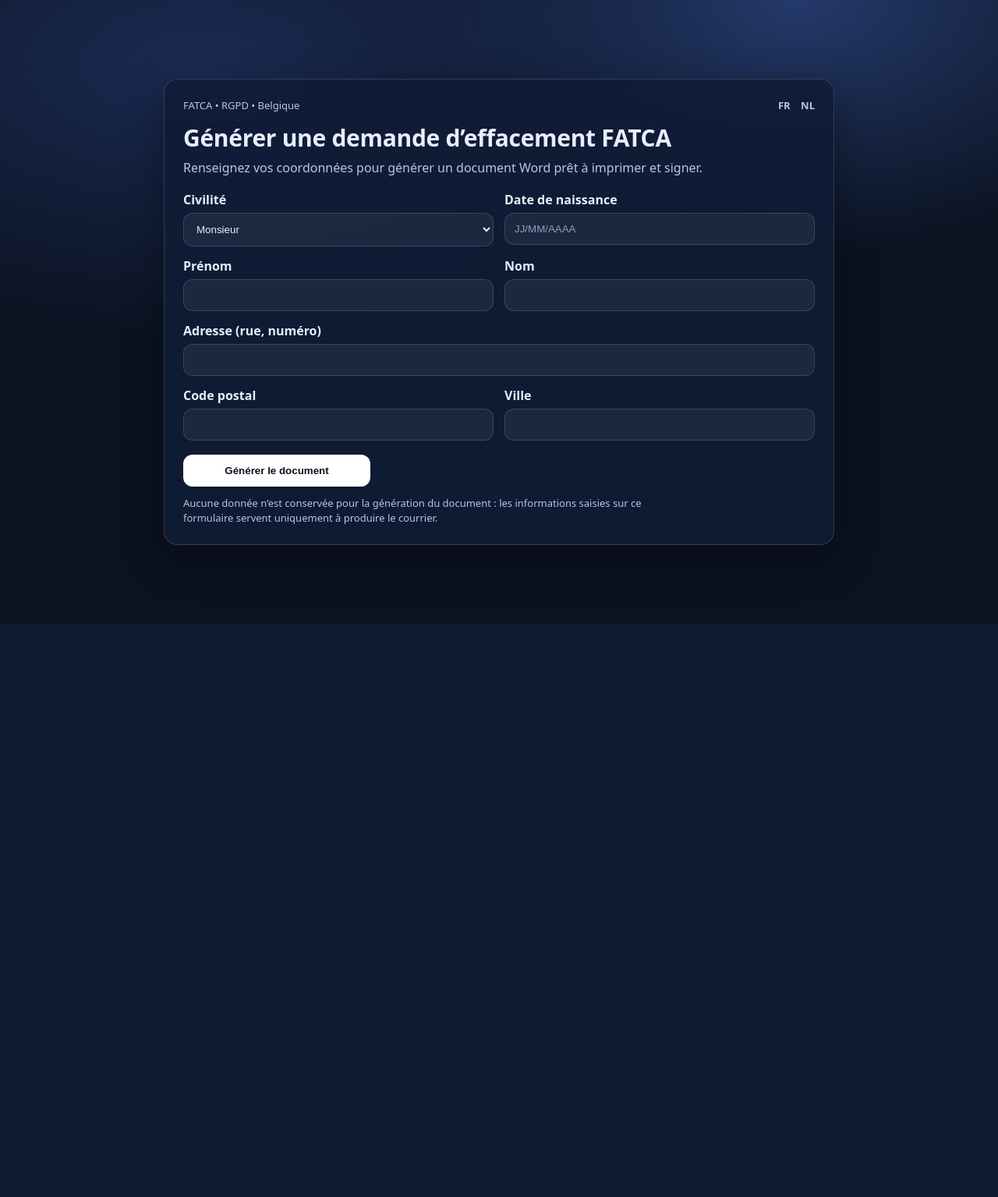
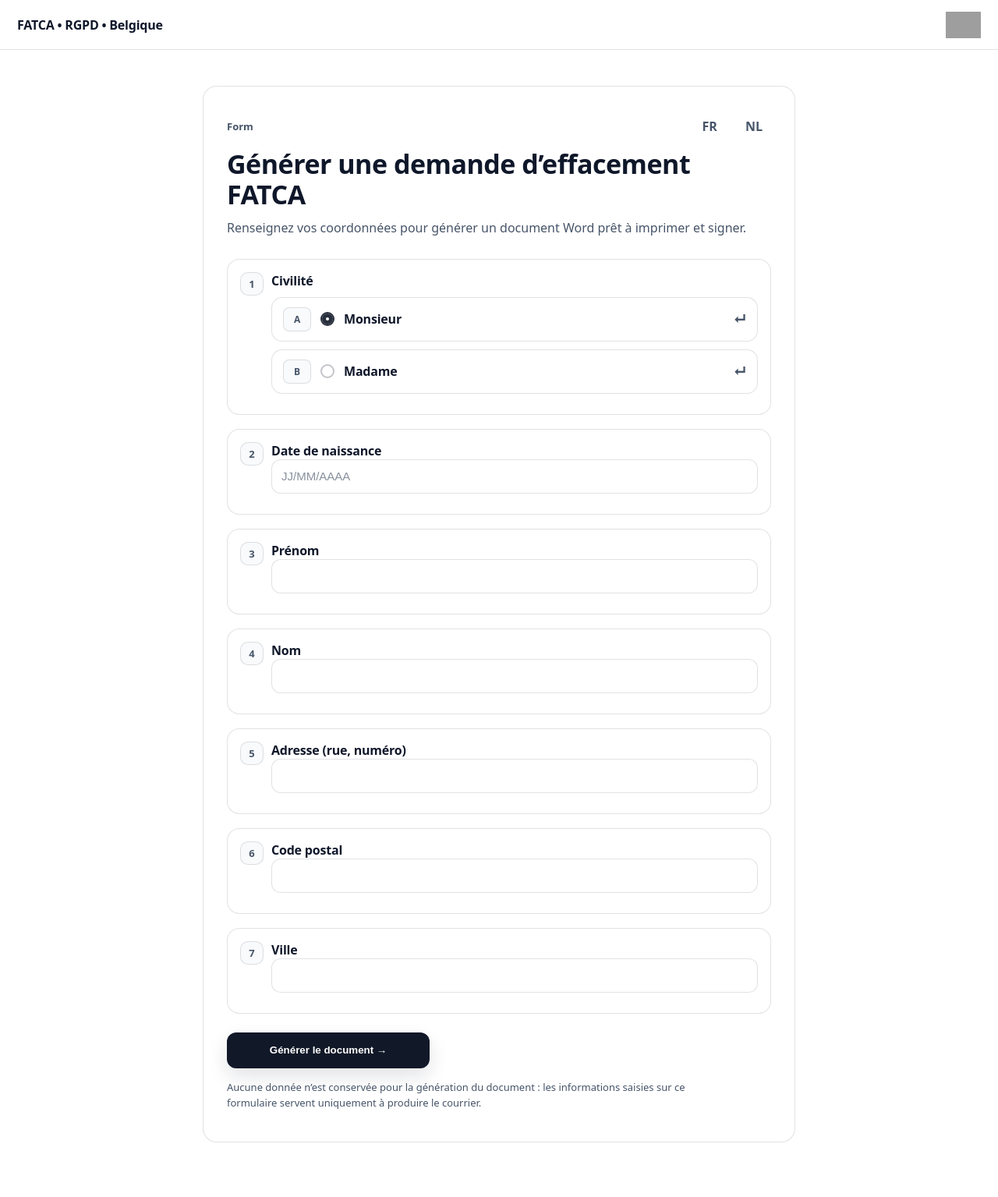
Before and after one commit to lehagrefabien-commits/fatca-application, a Flask app: page /fr in a window 1280 px wide. Shown: the whole page at 78% size. Before the commit the page ends 800 px from the top, so only its background shows below. Run offline with Flask 3, Linux system fonts and the light colour scheme; some libraries are stand-ins or nearby versions; grey boxes are pictures that could not be loaded.

Commit message:
Update form.html

```diff
--- a/templates/form.html
+++ b/templates/form.html
@@ -4,100 +4,237 @@
   <meta charset="utf-8">
   <meta name="viewport" content="width=device-width, initial-scale=1">
   <title>{{ t.title }}</title>
+
   <style>
     :root{
-      --bg:#0b1220; --card:#111c36; --text:#e8eefc; --muted:#b8c6e6; --border:rgba(255,255,255,0.14);
-      --white:#ffffff;
+      --bg:#ffffff;
+      --text:#0f172a;
+      --muted:#475569;
+      --line: rgba(15, 23, 42, 0.12);
+      --soft: rgba(15, 23, 42, 0.05);
+      --btn:#111827;
+      --btnText:#ffffff;
+      --focus: rgba(99, 102, 241, 0.25);
     }
     *{ box-sizing:border-box; }
     body{
       margin:0;
       font-family: ui-sans-serif, system-ui, -apple-system, Segoe UI, Roboto, Arial;
-      background: radial-gradient(1200px 600px at 20% 10%, #1a2a52 0%, transparent 60%),
-                  radial-gradient(1000px 600px at 80% 0%, #243a6b 0%, transparent 55%),
-                  var(--bg);
+      background: var(--bg);
       color: var(--text);
-      min-height: 100vh;
+      min-height:100vh;
+    }
+    .topbar{
+      height:64px;
+      display:flex;
+      align-items:center;
+      justify-content:space-between;
+      padding: 0 22px;
+      border-bottom: 1px solid var(--line);
+    }
+    .brand{
+      font-weight:800;
+      letter-spacing:-0.2px;
+    }
+    .logo{
+      height:34px;
+      width:auto;
+      display:block;
+    }
+    .wrap{
+      max-width: 980px;
+      margin: 0 auto;
+      padding: 46px 22px 70px 22px;
+    }
+    .card{
+      max-width: 760px;
+      margin: 0 auto;
+      padding: 40px 30px;
+      border: 1px solid var(--line);
+      border-radius: 18px;
+      background:#fff;
+    }
+    .topline{
+      display:flex;
+      justify-content:space-between;
+      align-items:center;
+      gap:12px;
+      margin-bottom: 18px;
+    }
+    .langlinks a{
+      text-decoration:none;
+      color: var(--muted);
+      font-weight: 800;
+      margin-left: 10px;
+      padding: 6px 10px;
+      border-radius: 10px;
+      border: 1px solid transparent;
+    }
+    .langlinks a:hover{
+      border-color: var(--line);
+      background: #f8fafc;
+    }
+    h1{
+      margin:0 0 10px 0;
+      font-size: clamp(24px, 3vw, 34px);
+      line-height:1.15;
+      letter-spacing:-0.5px;
+    }
+    .sub{
+      margin:0 0 26px 0;
+      color: var(--muted);
+      font-size: 16px;
+      line-height:1.65;
+      max-width: 75ch;
+    }
+
+    form{ display:grid; gap: 18px; }
+
+    .q{
+      padding: 16px;
+      border-radius: 16px;
+      border: 1px solid var(--line);
+      background: #fff;
+    }
+    .qhead{
+      display:flex;
+      align-items:flex-start;
+      gap: 10px;
+      margin-bottom: 10px;
+    }
+    .qnum{
+      flex:0 0 auto;
+      width: 30px;
+      height: 30px;
+      border-radius: 10px;
       display:flex;
       align-items:center;
       justify-content:center;
-      padding: 28px 16px;
+      font-weight:900;
+      background:#f8fafc;
+      border: 1px solid var(--line);
+      color: var(--muted);
+      font-size: 13px;
     }
-    .wrap{ width:100%; max-width: 860px; }
-    .card{
-      background: rgba(17,28,54,0.88);
-      border: 1px solid var(--border);
-      border-radius: 18px;
-      padding: 24px;
-      box-shadow: 0 18px 50px rgba(0,0,0,0.35);
-      backdrop-filter: blur(6px);
+    label{
+      display:block;
+      font-weight: 800;
+      font-size: 16px;
+      letter-spacing:-0.2px;
     }
-    h1{ margin:0 0 6px 0; font-size: clamp(22px, 3vw, 30px); letter-spacing:-0.3px; }
-    .sub{ margin:0 0 18px 0; color: var(--muted); max-width: 80ch; line-height:1.5; }
-    form{ display:grid; gap: 14px; }
-    .grid{
-      display:grid;
-      grid-template-columns: 1fr 1fr;
-      gap: 14px;
-    }
-    label{ display:block; font-weight: 700; margin-bottom: 6px; }
+
     input, select{
       width:100%;
-      padding: 12px 12px;
+      height: 44px;
+      padding: 0 12px;
       border-radius: 12px;
-      border: 1px solid var(--border);
-      background: rgba(255,255,255,0.06);
+      border: 1px solid var(--line);
+      background: #fff;
       color: var(--text);
       outline: none;
+      font-size: 15px;
     }
-    input::placeholder{ color: rgba(184,198,230,0.75); }
-    .full{ grid-column: 1 / -1; }
+    input:focus, select:focus{
+      box-shadow: 0 0 0 6px var(--focus);
+      border-color: rgba(99,102,241,0.35);
+    }
+    input::placeholder{ color: rgba(71,85,105,0.65); }
+
+    /* “Typeform-like” choix civilité */
+    .choices{
+      display:grid;
+      gap: 10px;
+      margin-top: 10px;
+    }
+    .choice{
+      display:flex;
+      align-items:center;
+      justify-content:space-between;
+      padding: 12px 14px;
+      border-radius: 14px;
+      border: 1px solid var(--line);
+      background:#fff;
+      cursor:pointer;
+      user-select:none;
+      transition: transform .06s ease, box-shadow .12s ease;
+    }
+    .choice:hover{
+      transform: translateY(-1px);
+      box-shadow: 0 10px 24px rgba(15,23,42,0.08);
+    }
+    .choice-left{
+      display:flex; align-items:center; gap: 12px;
+      font-weight: 800;
+    }
+    .kbd{
+      font-weight:900;
+      font-size: 12px;
+      border: 1px solid var(--line);
+      border-radius: 8px;
+      padding: 6px 8px;
+      color: var(--muted);
+      background: #f8fafc;
+      min-width: 36px;
+      text-align:center;
+    }
+    .radioDot{
+      width: 18px; height: 18px;
+      border-radius: 999px;
+      border: 2px solid rgba(15,23,42,0.25);
+      background:#fff;
+    }
+    input[type="radio"]{ display:none; }
+    input[type="radio"]:checked + .choice .radioDot{
+      border-color: rgba(17,24,39,0.9);
+      box-shadow: inset 0 0 0 5px rgba(17,24,39,0.9);
+    }
+
     .actions{
-      display:flex; flex-wrap:wrap; gap: 12px; align-items:center; margin-top: 4px;
+      display:flex;
+      gap: 14px;
+      align-items:center;
+      flex-wrap:wrap;
+      margin-top: 6px;
     }
     button{
-      appearance:none;
-      border: 1px solid rgba(255,255,255,0.6);
-      background: var(--white);
-      color: #0b1220;
-      font-weight: 800;
-      padding: 12px 16px;
+      height: 46px;
+      padding: 0 18px;
       border-radius: 12px;
+      border: 1px solid rgba(17,24,39,0.95);
+      background: var(--btn);
+      color: var(--btnText);
+      font-weight: 900;
       cursor:pointer;
-      min-width: 240px;
+      min-width: 260px;
+      box-shadow: 0 10px 24px rgba(15,23,42,0.12);
     }
     button:hover{ opacity: 0.95; }
+
     .note{
       color: var(--muted);
       font-size: 13px;
-      line-height: 1.45;
+      line-height: 1.55;
       max-width: 80ch;
     }
-    .topline{
-      display:flex; justify-content:space-between; gap: 10px; align-items:center;
-      margin-bottom: 12px;
-      color: var(--muted);
-      font-size: 13px;
-    }
-    .langlinks a{
-      color: var(--muted);
-      text-decoration:none;
-      margin-left: 10px;
-      font-weight: 800;
-    }
-    .langlinks a:hover{ text-decoration: underline; }
+
     @media (max-width: 760px){
-      .grid{ grid-template-columns: 1fr; }
-      button{ width:100%; }
+      .card{ padding: 28px 18px; }
+      button{ width:100%; min-width: 0; }
     }
   </style>
 </head>
+
 <body>
+  <div class="topbar">
+    <div class="brand">FATCA • RGPD • Belgique</div>
+    <img class="logo" src="/static/aaa-logo.png" alt="AAA">
+  </div>
+
   <div class="wrap">
     <div class="card">
 
       <div class="topline">
-        <div>FATCA • RGPD • Belgique</div>
+        <div style="color:var(--muted); font-weight:800; font-size:13px;">Form</div>
         <div class="langlinks">
           <a href="/fr">FR</a>
           <a href="/nl">NL</a>
@@ -110,48 +247,110 @@
       <form method="post" action="/generate">
         <input type="hidden" name="lang" value="{{ lang }}">
 
-        <div class="grid">
-          <div>
+        <!-- Q1 Civilité -->
+        <div class="q">
+          <div class="qhead">
+            <div class="qnum">1</div>
+            <div style="width:100%;">
               <label>{{ t.civilite }}</label>
-            <select name="civilite" required>
-              <option value="H">{{ t.monsieur }}</option>
-              <option value="F">{{ t.madame }}</option>
-            </select>
+
+              <div class="choices">
+                <label>
+                  <input type="radio" name="civilite" value="H" checked>
+                  <div class="choice">
+                    <div class="choice-left">
+                      <div class="kbd">A</div>
+                      <div class="radioDot"></div>
+                      <div>{{ t.monsieur }}</div>
+                    </div>
+                    <div style="color:var(--muted); font-weight:900;">↵</div>
+                  </div>
+                </label>
+
+                <label>
+                  <input type="radio" name="civilite" value="F">
+                  <div class="choice">
+                    <div class="choice-left">
+                      <div class="kbd">B</div>
+                      <div class="radioDot"></div>
+                      <div>{{ t.madame }}</div>
+                    </div>
+                    <div style="color:var(--muted); font-weight:900;">↵</div>
+                  </div>
+                </label>
+              </div>
+            </div>
+          </div>
         </div>
 
-          <div>
+        <!-- Q2 Date naissance -->
+        <div class="q">
+          <div class="qhead">
+            <div class="qnum">2</div>
+            <div style="width:100%;">
               <label>{{ t.date_naissance }}</label>
               <input name="date_naissance" placeholder="{{ t.date_naissance_ph }}" required>
             </div>
+          </div>
+        </div>
 
-          <div>
+        <!-- Q3 Prénom -->
+        <div class="q">
+          <div class="qhead">
+            <div class="qnum">3</div>
+            <div style="width:100%;">
               <label>{{ t.prenom }}</label>
               <input name="prenom" required>
             </div>
+          </div>
+        </div>
 
-          <div>
+        <!-- Q4 Nom -->
+        <div class="q">
+          <div class="qhead">
+            <div class="qnum">4</div>
+            <div style="width:100%;">
               <label>{{ t.nom }}</label>
               <input name="nom" required>
             </div>
+          </div>
+        </div>
 
-          <div class="full">
+        <!-- Q5 Adresse -->
+        <div class="q">
+          <div class="qhead">
+            <div class="qnum">5</div>
+            <div style="width:100%;">
               <label>{{ t.adresse }}</label>
               <input name="adresse" required>
             </div>
+          </div>
+        </div>
 
-          <div>
+        <!-- Q6 Code postal -->
+        <div class="q">
+          <div class="qhead">
+            <div class="qnum">6</div>
+            <div style="width:100%;">
               <label>{{ t.code_postal }}</label>
               <input name="code_postal" required>
             </div>
+          </div>
+        </div>
 
-          <div>
+        <!-- Q7 Ville -->
+        <div class="q">
+          <div class="qhead">
+            <div class="qnum">7</div>
+            <div style="width:100%;">
               <label>{{ t.ville }}</label>
               <input name="ville" required>
             </div>
           </div>
+        </div>
 
         <div class="actions">
-          <button type="submit">{{ t.generate }}</button>
+          <button type="submit">{{ t.generate }} →</button>
           <div class="note">{{ t.privacy }}</div>
         </div>
       </form>
```
Lines whose indentation alone changed are shown as unchanged.
